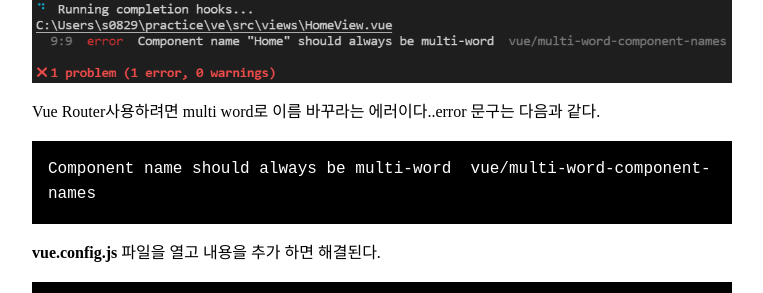
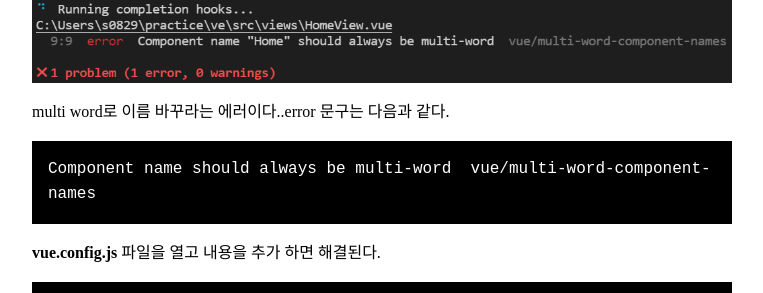
Before and after one commit to domicmeia/domicmeia.github.io, a Jekyll site: the page built from _posts/2022-03-29-vue & electron-오류-모음.md, in a window 1280 px wide. Shown: the part 859-1152 px from the top of the page, without its empty margins (258-1021 px from the left). Built offline with Jekyll 4.4.1, drawn with Linux system fonts in a browser that asks for light colours; some web fonts are replaced.

Commit message:
오타 수정

````diff
--- a/_posts/2022-03-29-vue & electron-오류-모음.md
+++ b/_posts/2022-03-29-vue & electron-오류-모음.md
@@ -18,7 +18,7 @@
 
 ![error2](./image/error2.png)
 
-Vue Router사용하려면 multi word로 이름 바꾸라는 에러이다..error 문구는 다음과 같다.
+multi word로 이름 바꾸라는 에러이다..error 문구는 다음과 같다.
 
 ```js
 Component name should always be multi-word  vue/multi-word-component-names
````
Also changed, not shown: other parts of _posts/2022-03-29-vue & electron-오류-모음.md (+1 -1 lines).
